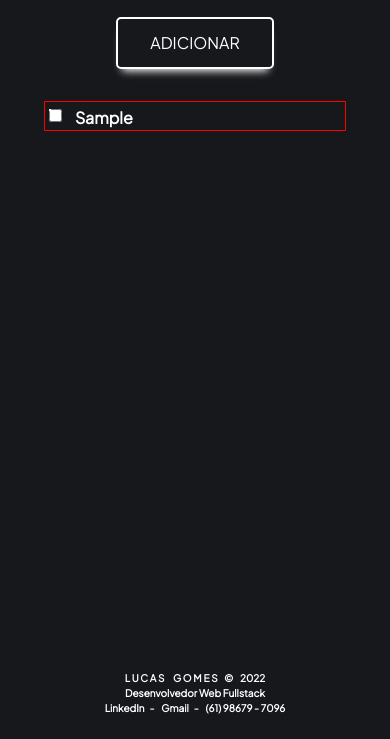
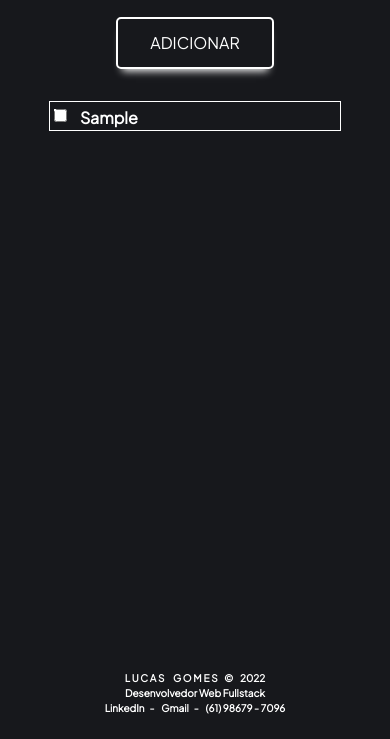
Before and after one commit to iamlucasgomes/to-do-list, a plain HTML site: page index.html in a window 390 px wide. Both pictures are taken after typing "Sample" into the empty fields and a click on the button "ADICIONAR". Shown: the part 121-860 px from the top of the page. Drawn offline with Linux system fonts and the light colour scheme.

Commit message:
correção de bug em media query

```diff
--- a/assets/css/responsive.css
+++ b/assets/css/responsive.css
@@ -1,7 +1,7 @@
 /* Telefones em paisagem e abaixo */
 @media (max-width: 480px) {
     label{
-        width: 350px;
+        width: 250px;
         word-wrap: break-word;
         padding-right: 10px;
         padding-left: 5px;
@@ -13,7 +13,7 @@
         align-items: center;
         margin-bottom: 10px;
         max-width: 300px;
-        border:1px solid red;
+        border:1px solid white;
       }
 }
 
```
